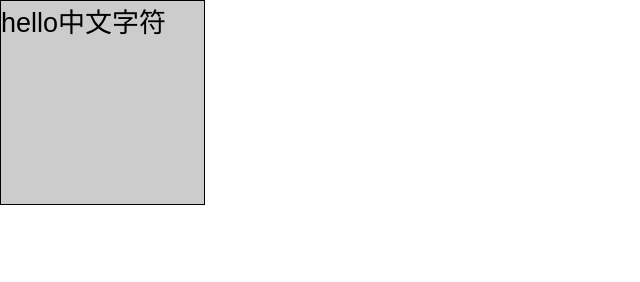
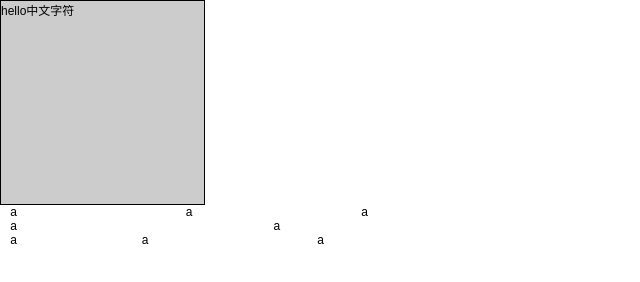
Before and after one commit to wangwenbo000/zaoan_flexible, a plain HTML site: page index.html in a window 1280 px wide. Shown: the whole page, without its empty margins (0-640 px from the left). Drawn offline with Linux system fonts and the light colour scheme.

Commit message:
尝试了，字体单位栅格，1像素边缘
准备开始实现设计

```diff
--- a/index.html
+++ b/index.html
@@ -2,6 +2,7 @@
 <html>
   <head>
     <meta charset="utf-8">
+    <meta content="modeName=640-12" name="grid" />
     <script src="js/flexible_css.js"></script>
     <script src="js/flexible.js"></script>
     <script src="js/makegrid.js"></script>
@@ -12,11 +13,46 @@
         height: 3.75rem;
         border: 1px solid #000;
         background: #ccc;
-        font-size: 0.5rem
+        /*font-size: 32px;*/
       }
+      [data-dpr="2"] div {
+        font-size: 24px;
+        }
+
+        [data-dpr="3"] div {
+          font-size: 48px;
+        }
     </style>
+    <script>
+      // lib.flexible.makeGrid({
+      //   designWidth:640, // 设计稿宽度
+      //   designUnit:1, // 设计稿最小单位a（以px为单位）
+      //   columnCount:12, // 栅格列数
+      //   columnXUnit:3, // 栅格列宽（以a为单位）
+      //   gutterXUnit:0, // 栅格间距（以a为单位）
+      //   edgeXUnit:10, // 页面左右边距（以a为单位）
+      //   className:'zaoan' // 栅格样式的名称（可省略，默认为grid）
+      // });
+      lib.flexible.makeGridMode("640-12");
+    </script>
   </head>
   <body>
-    <div class="box">hello中文字符</div>
+    <div class="box"><p>hello中文字符</p></div>
+    <div class="grid">
+    <div class="col-4">a</div>
+    <div class="col-4">a</div>
+    <div class="col-4">a</div>
+</div>
+
+<div class="grid">
+    <div class="col-6">a</div>
+    <div class="col-6">a</div>
+</div>
+
+<div class="grid">
+    <div class="col-3">a</div>
+    <div class="col-4">a</div>
+    <div class="col-5">a</div>
+</div>
   </body>
 </html>
```
